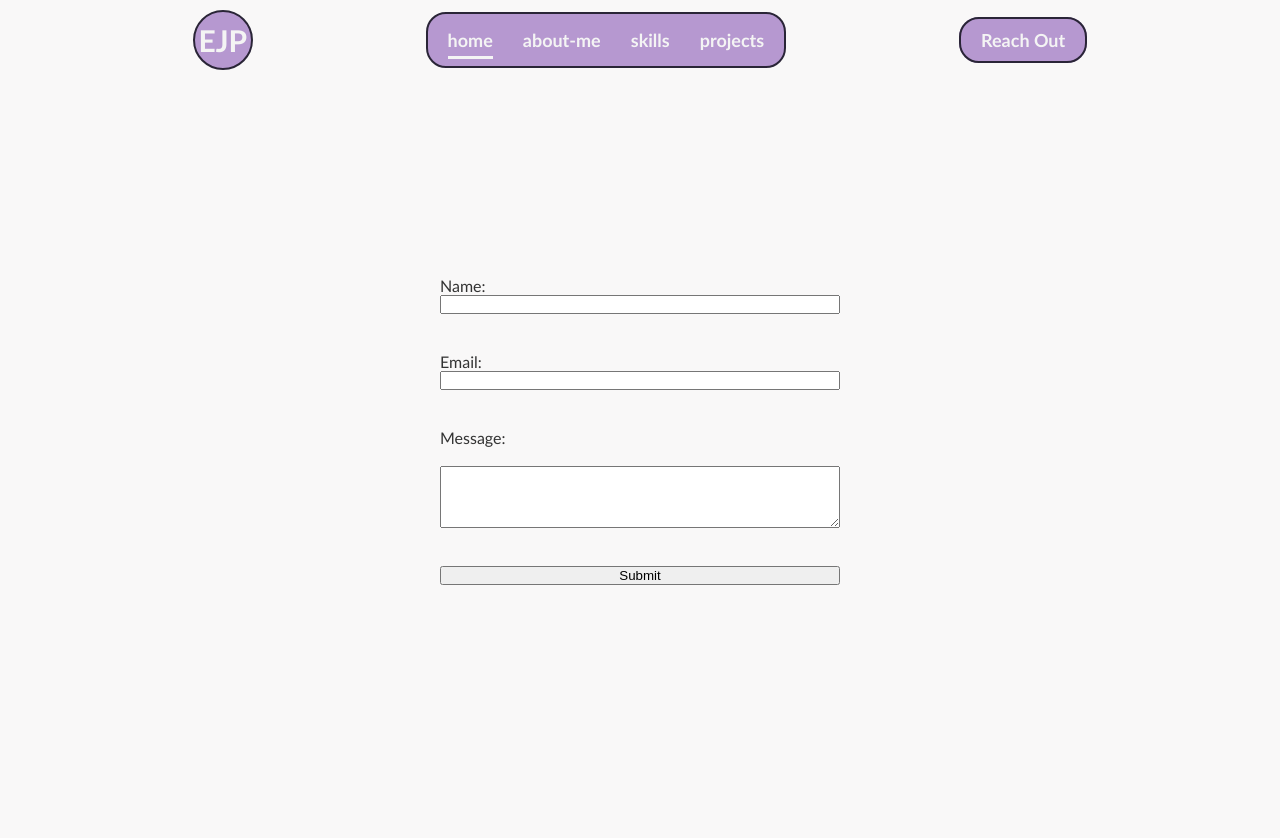
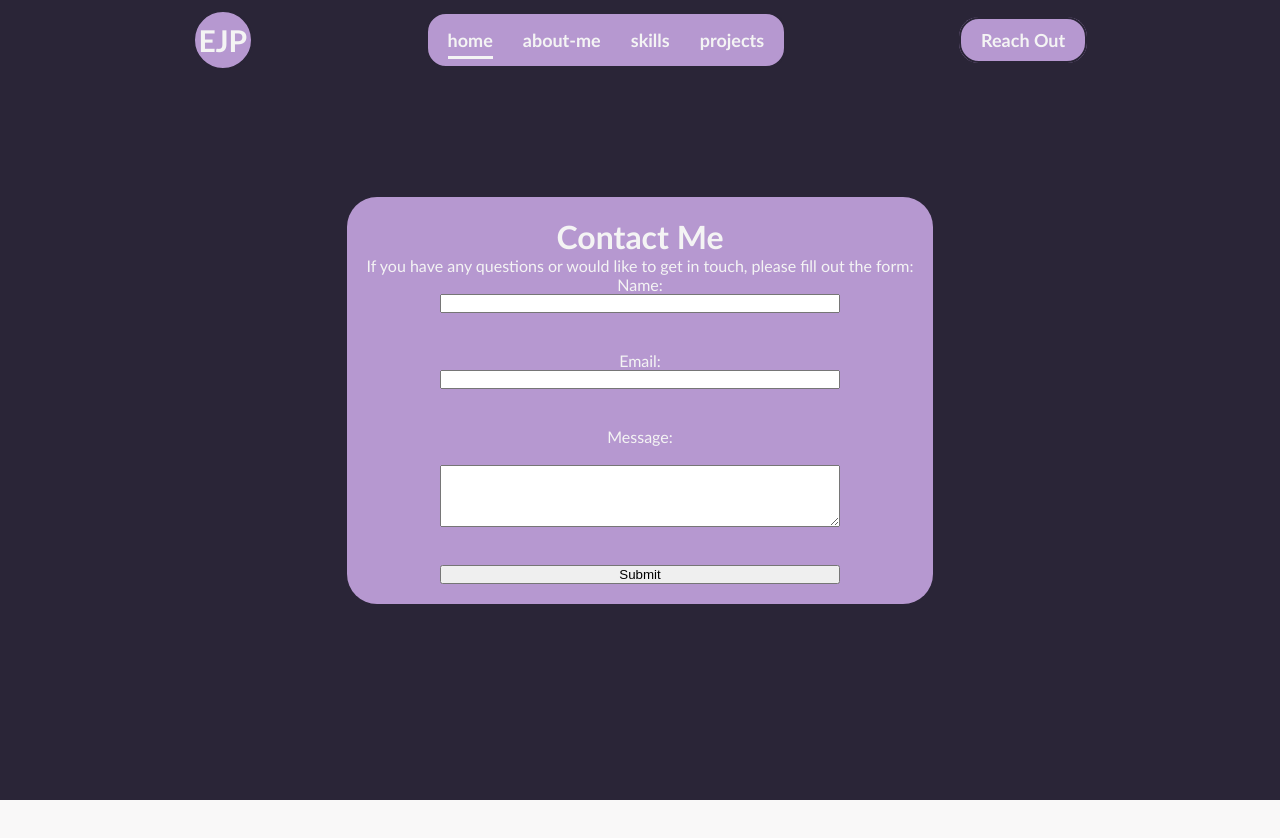
Before and after one commit to EsterIso/EsterIso.github.io, a plain HTML site: page reach-out/email.html in a window 1280 px wide. After the commit the page ends 800 px from the top, so only its background shows below. Drawn offline with nearby package versions, Linux system fonts and the light colour scheme.

Commit message:
email page style in progress

```diff
--- a/reach-out/email.css
+++ b/reach-out/email.css
@@ -18,7 +18,7 @@ body {
     min-height: 100%;
     overflow: hidden;
     margin: 0 auto;
-    padding-top: 90px;
+
 }
 
 /* Header */
@@ -34,13 +34,6 @@ header {
     text-align: center;
     height: 40px;
     /* background:#232433; */
-}
-
-main {
-    height: calc(100vh - 120px);
-    display: flex;
-    align-items: center;
-    justify-content: center;
 }
 
 .header-title {
@@ -114,6 +107,30 @@ a{
     background-color: #DAB694;
 }
 
+main {
+    min-height: 100vh;
+    display: flex;
+    flex-direction: column;
+    justify-content: center;
+    align-items: center;
+    padding: 20px;
+    box-sizing: border-box;
+    scroll-snap-align: start;
+    /* background-image: url("../images/pattern.png"); */
+    background-color: #2A2537;
+    background-blend-mode: multiply;
+    color: #f4f4f4;
+
+}
+
+.contact-section {
+    text-align: center;
+    padding: 20px;
+    max-width: 600px;
+    background-color: #B698D0;
+    border-radius: 30px;
+}
+
 /* form */
 form {
     display: flex;
--- a/reach-out/email.html
+++ b/reach-out/email.html
@@ -25,6 +25,10 @@
         </div>
     </header>
     <main>
+        <div class="contact-section">
+            <h1>Contact Me</h1>
+            <p>If you have any questions or would like to get in touch, please fill out the form:</p>
+
             <form id="contact-form">
                 <label for="name">Name:</label>
                 <input type="text" id="name" name="name" required><br><br>
@@ -34,6 +38,7 @@
                 <textarea id="message" name="message" rows="4" cols="50" required></textarea><br><br>
                 <input type="submit" value="Submit">
             </form>
+        </div>
     </main>
     <script src="email.js"></script>
 </body>
```
Lines whose indentation alone changed are shown as unchanged.
